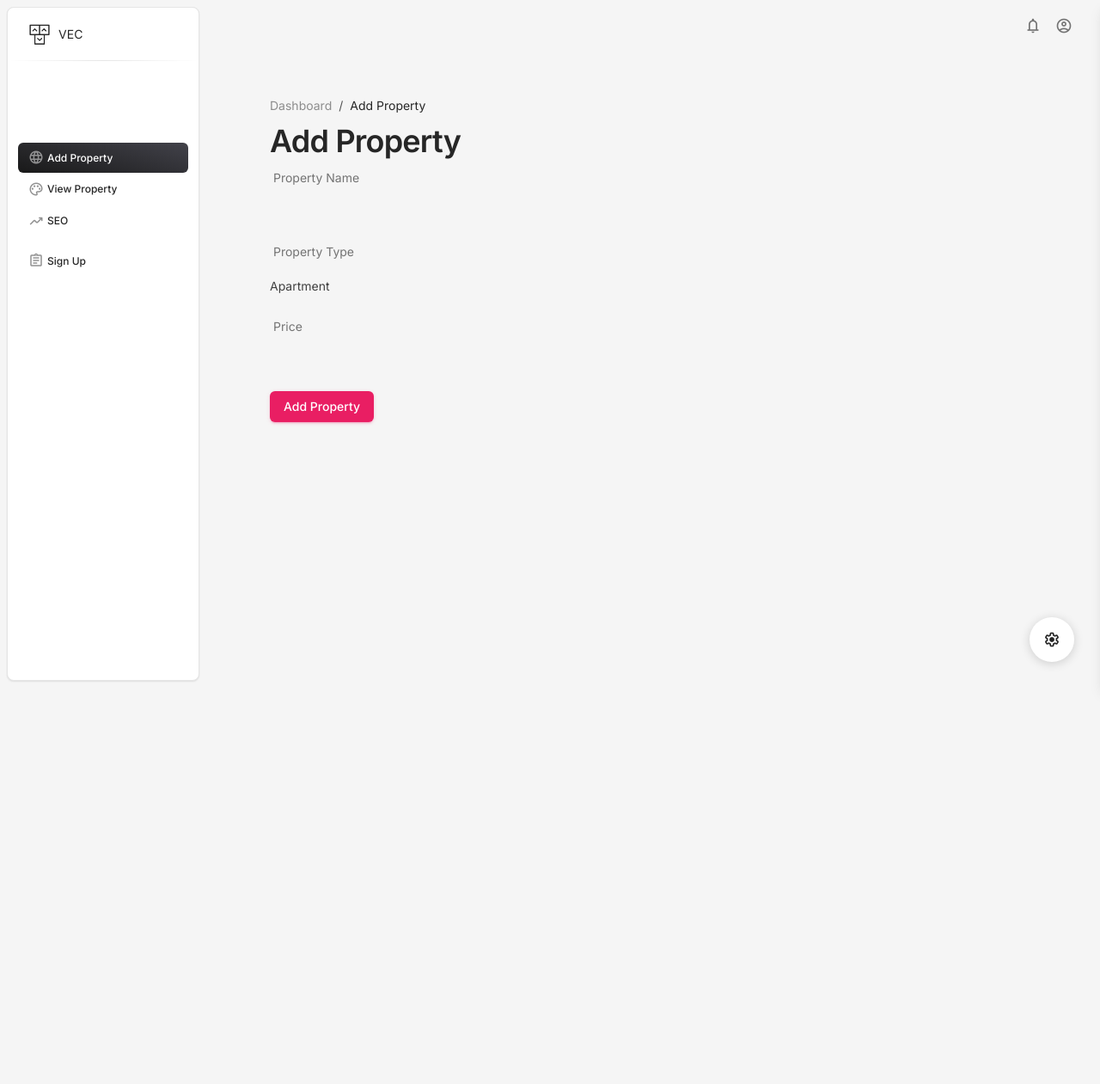
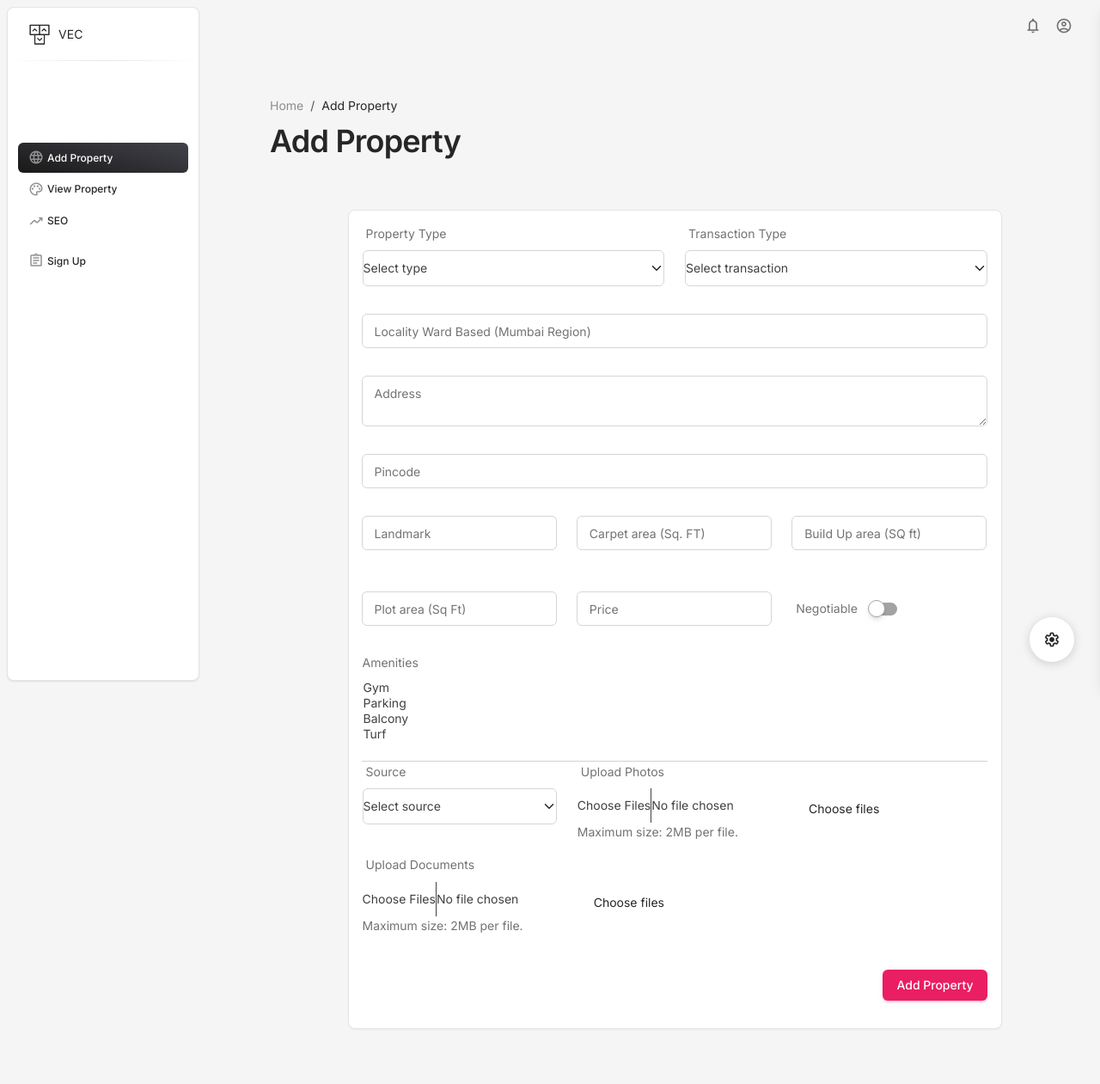
Before and after one commit to Veena-Infotech/VEC, a PHP site: page /App/AddProperty.php in a window 1280 px wide. Shown: the whole page at 86% size. Before the commit the page ends 793 px from the top, so only its background shows below. Run offline with PHP 8.4, Linux system fonts and the light colour scheme; some libraries are stand-ins or nearby versions.

Commit message:
Add property added

```diff
--- a/App/AddProperty.php
+++ b/App/AddProperty.php
@@ -73,7 +73,7 @@
     <nav aria-label="breadcrumb">
       <ol class="breadcrumb bg-transparent mb-2 pb-0 pt-1 px-0">
         <li class="breadcrumb-item text-sm">
-          <a class="opacity-5 text-dark" href="./Dashboard.php">Dashboard</a>
+          <a class="opacity-5 text-dark" href="./Dashboard.php">Home</a>
         </li>
         <li class="breadcrumb-item text-sm text-dark active" aria-current="page">
           Add Property
@@ -83,23 +83,133 @@
     <!-- Page Content -->
     <h2>Add Property</h2>
     <form>
-      <div class="mb-3">
-        <label for="propertyName" class="form-label">Property Name</label>
-        <input type="text" class="form-control" id="propertyName" name="propertyName">
+       <!-- Navbar / Breadcrumb -->
+    <nav class="navbar navbar-main navbar-expand-lg px-0 mx-3 shadow-none border-radius-xl" id="navbarBlur" data-scroll="true">
+      <div class="container-fluid py-1 px-3">
+
       </div>
-      <div class="mb-3">
-        <label for="propertyType" class="form-label">Property Type</label>
-        <select class="form-control" id="propertyType" name="propertyType">
-          <option>Apartment</option>
-          <option>House</option>
-          <option>Commercial</option>
-        </select>
+    </nav>
+    <!-- End Navbar / Breadcrumb -->
+
+    <div class="container-fluid py-4">
+      <div class="row">
+        <div class="col-12 col-lg-10 mx-auto">
+          <div class="card">
+
+            <div class="card-body">
+              <form>
+                <div class="row">
+                  <div class="col-md-6 mb-3">
+                    <label for="propertyType" class="form-label">Property Type</label>
+                    <select class="form-select" id="propertyType" name="propertyType">
+                      <option selected disabled>Select type</option>
+                      <option>1 BHK</option>
+                      <option>2 BHK</option>
+                      <option>3 BHK</option>
+                      <option>4 BHK</option>
+                      <option>5 BHK</option>
+                    </select>
+                  </div>
+                  <div class="col-md-6 mb-3">
+                    <label for="transactionType" class="form-label">Transaction Type</label>
+                    <select class="form-select" id="transactionType" name="transactionType">
+                      <option selected disabled>Select transaction</option>
+                      <option>Sell</option>
+                      <option>Rent</option>
+                    </select>
+                  </div>
+                 <div class="input-group input-group-outline my-3">
+                    <label class="form-label">Locality Ward Based (Mumbai Region)</label>
+                    <input type="email" class="form-control">
+                  </div>
+                  <div class="input-group input-group-outline my-3">
+                    <label class="form-label">Address</label>
+                    <textarea  class="form-control" id=""></textarea>
+                  </div>
+                  <div class="input-group input-group-outline my-3">
+                    <label class="form-label">Pincode</label>
+                    <input type="number" class="form-control">
+                  </div>
+                  <div class="col-md-4 mb-3">
+                    <div class="input-group input-group-outline my-3">
+                    <label class="form-label">Landmark</label>
+                    <input type="text" class="form-control">
+                  </div>
+                  </div>
+                  <div class="col-md-4 mb-3">
+                    <div class="input-group input-group-outline my-3">
+                    <label class="form-label">Carpet area (Sq. FT)</label>
+                    <input type="text" class="form-control">
+                  </div>
+                  </div>
+                  <div class="col-md-4 mb-3">
+                   <div class="input-group input-group-outline my-3">
+                    <label class="form-label">Build Up area (SQ ft)</label>
+                    <input type="text" class="form-control">
+                  </div>
+                  </div>
+                  <div class="col-md-4 mb-3">
+                    <div class="input-group input-group-outline my-3">
+                    <label class="form-label">Plot area (Sq Ft)</label>
+                    <input type="text" class="form-control">
+                  </div>
+                  </div>
+                  <div class="col-md-4 mb-3">
+                    <div class="input-group input-group-outline my-3">
+                    <label class="form-label">Price</label>
+                    <input type="nummber" class="form-control">
+                  </div>
+                  </div>
+                  <div class="col-md-4 mb-3 d-flex align-items-center">
+                    <label class="form-label me-3 mb-0">Negotiable</label>
+                    <div class="form-check form-switch">
+                      <input class="form-check-input" type="checkbox" id="negotiable" name="negotiable">
+                    </div>
+                  </div>
+                   <div class="input-group input-group-static">
+       <label for="exampleFormControlSelect2" class="ms-0">Amenities</label>
+       <select multiple="" class="form-control pb-4" id="exampleFormControlSelect2">
+         <option>Gym</option>
+         <option>Parking</option>
+         <option>Balcony</option>
+         <option>Turf</option>
+         <option></option>
+       </select>
+     </div>
+                  <div class="col-md-4 mb-3">
+                    <label for="source" class="form-label">Source</label>
+                    <select class="form-select" id="source" name="source">
+                      <option selected disabled>Select source</option>
+                      <option>Direct Client</option>
+                      <option>Agent</option>
+                    </select>
+                  </div>
+                  <div class="col-md-6 mb-3">
+                    <label for="photos" class="form-label">Upload Photos</label>
+                    <div class="input-group">
+                      <input type="file" class="form-control" id="photos" name="photos[]" multiple accept="image/*">
+                      <label class="input-group-text" for="photos">Choose files</label>
+                    </div>
+                    <small class="text-muted">Maximum size: 2MB per file.</small>
+                  </div>
+                  <div class="col-md-6 mb-3">
+                    <label for="documents" class="form-label">Upload Documents</label>
+                    <div class="input-group">
+                      <input type="file" class="form-control" id="documents" name="documents[]" multiple>
+                      <label class="input-group-text" for="documents">Choose files</label>
+                    </div>
+                    <small class="text-muted">Maximum size: 2MB per file.</small>
+                  </div>
+                </div>
+                <div class="mt-4 text-end">
+                  <button type="submit" class="btn btn-primary">Add Property</button>
+                </div>
+              </form>
+            </div>
+          </div>
+        </div>
       </div>
-      <div class="mb-3">
-        <label for="propertyPrice" class="form-label">Price</label>
-        <input type="number" class="form-control" id="propertyPrice" name="propertyPrice">
-      </div>
-      <button type="submit" class="btn btn-primary">Add Property</button>
+    </div>
     </form>
   </div>
 </body>
```
